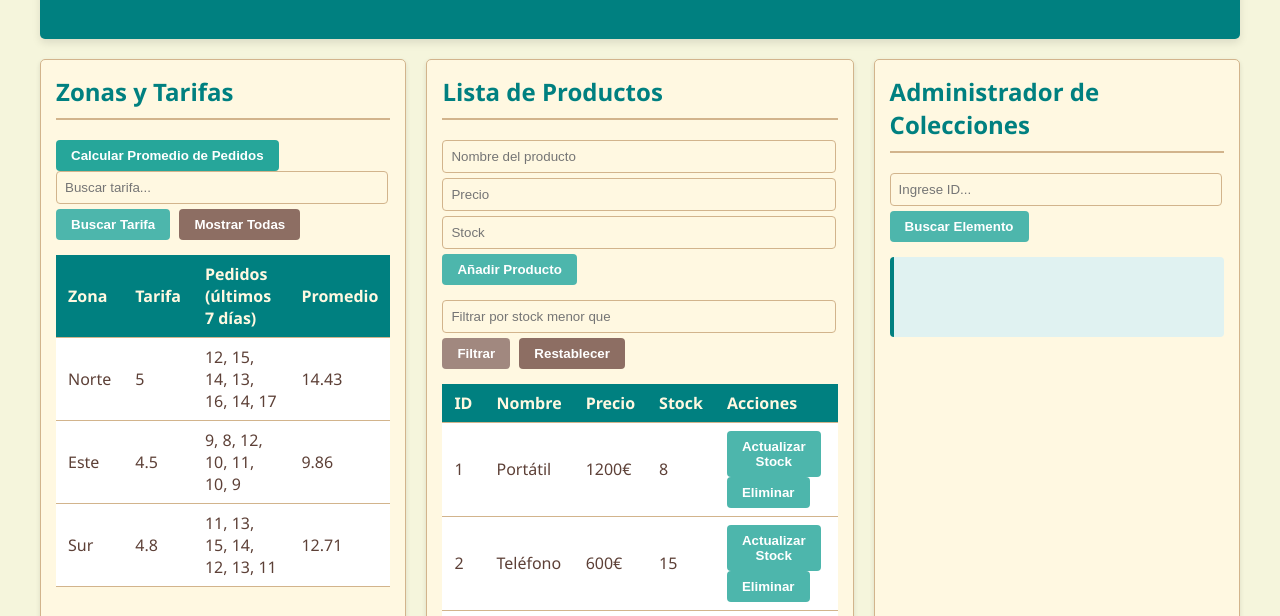
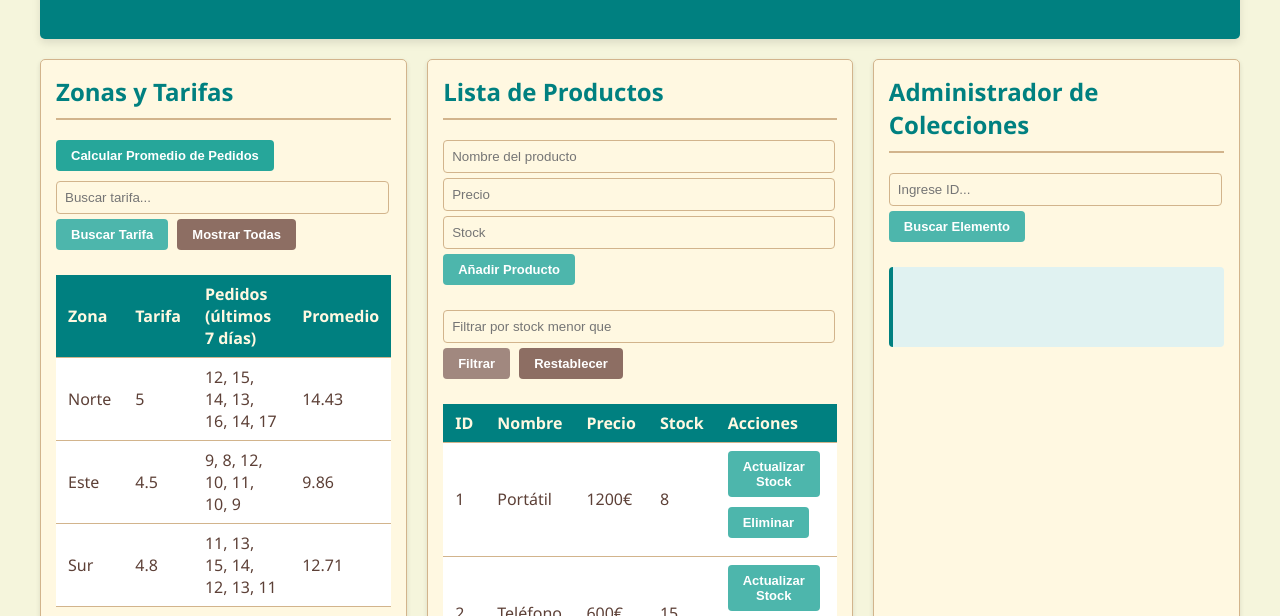
Before and after one commit to Joselu019/Trabajo-Grupal-1, a plain HTML site: page index.html in a window 1280 px wide. Shown: the part 107-723 px from the top of the page. Drawn offline with nearby package versions, Linux system fonts and the light colour scheme.

Commit message:
cambios en el css

```diff
--- a/style.css
+++ b/style.css
@@ -107,6 +107,8 @@ body {
     margin-right: 5px;
     transition: all 0.3s ease;
     font-weight: bold;
+    font-size: small;
+    margin-bottom: 10px;
 }
 
 .boton:hover {
@@ -148,11 +150,11 @@ body {
 }
 
 /* Efectos para las secciones */
-.seccion:hover {
+/* .seccion:hover {
     transform: translateY(-3px);
     box-shadow: 0 4px 8px rgba(0, 0, 0, 0.15);
     transition: all 0.3s ease;
-}
+} */
 
 /* Responsive - Diseño adaptable */
 @media (max-width: 900px) {
```
